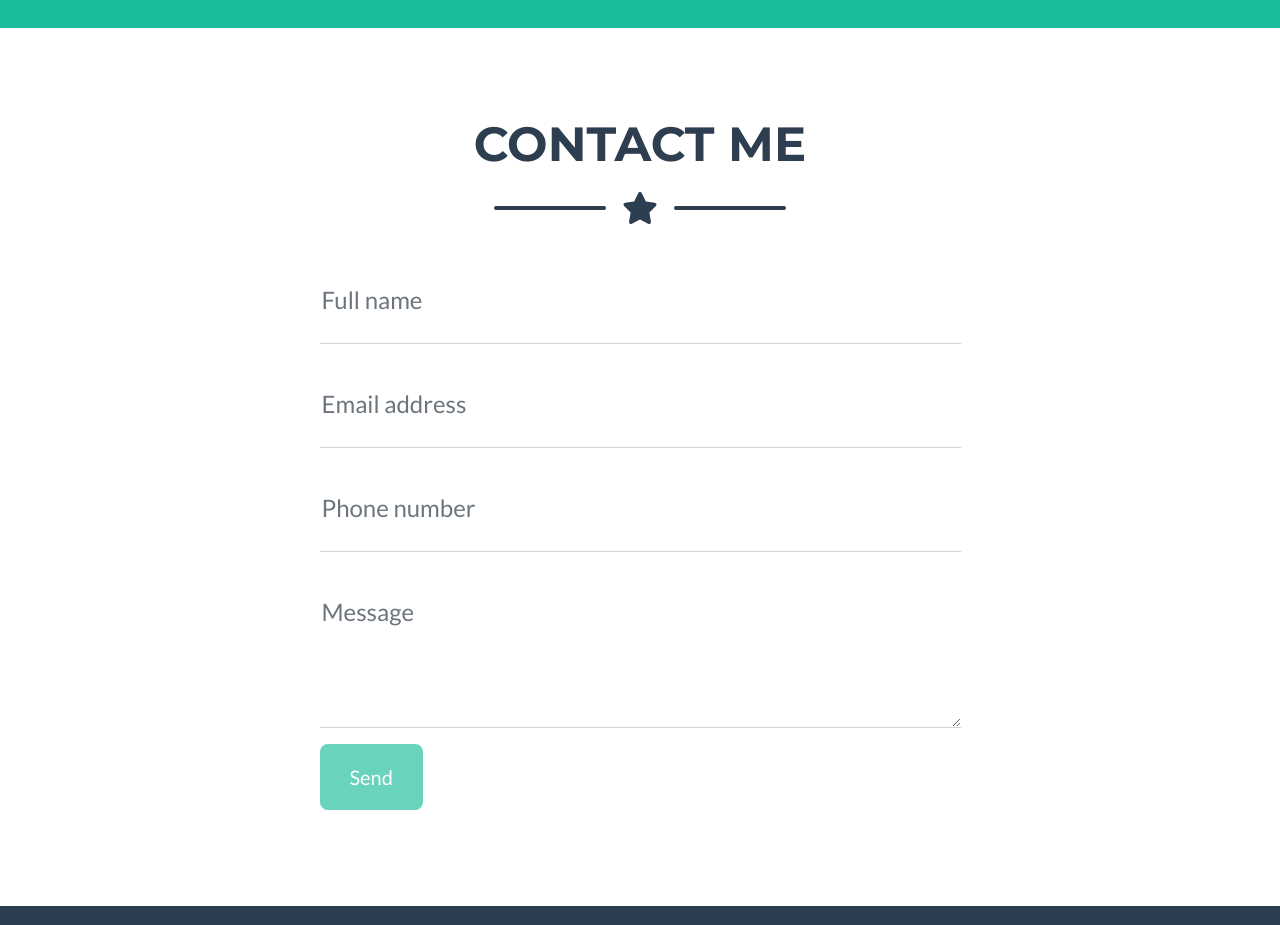
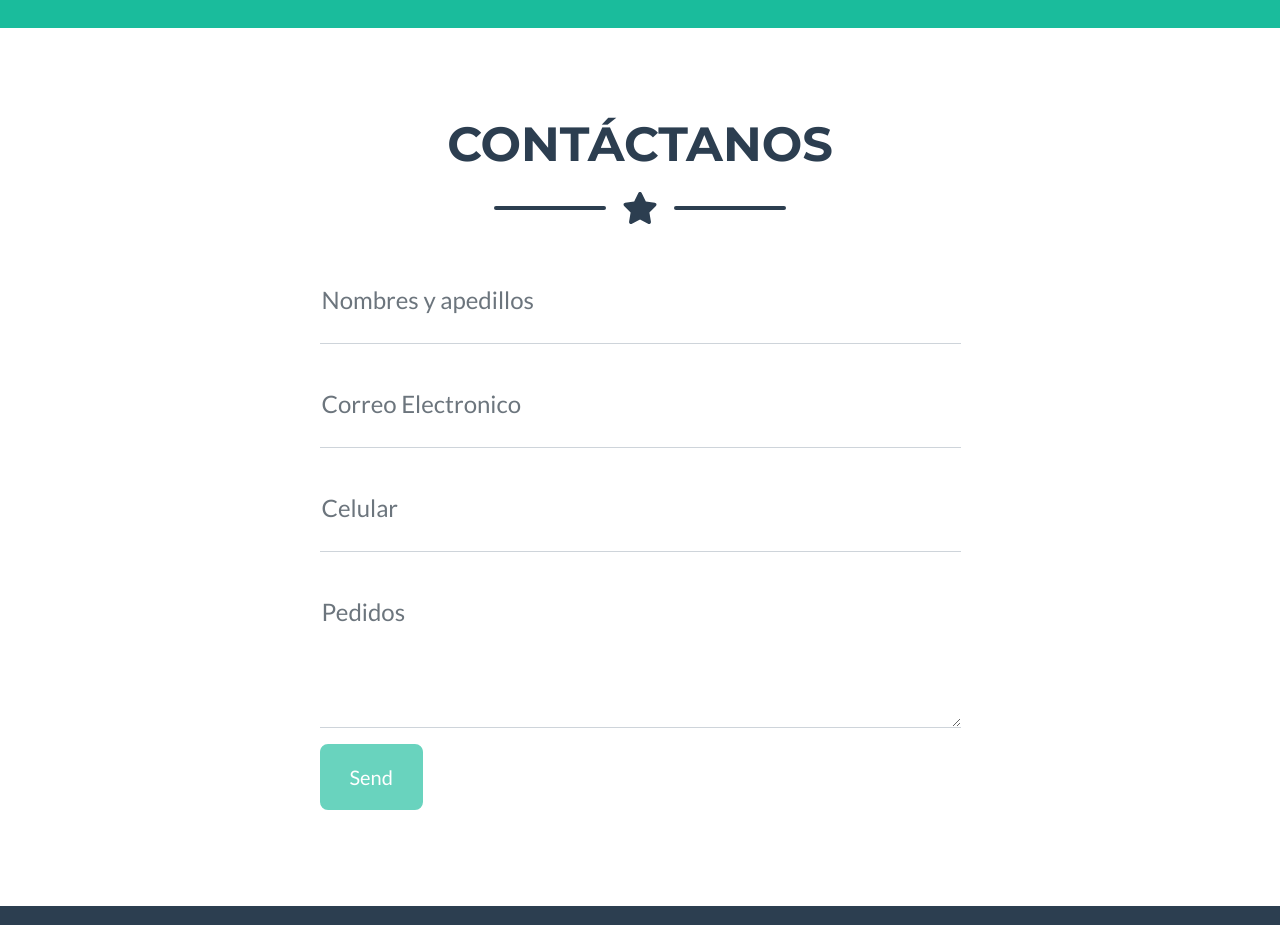
Before and after one commit to KarenMora19/CALZADOS-CAROSITOS, a plain HTML site: page index.html in a window 1280 px wide. Shown: the part 2300-3225 px from the top of the page. Drawn offline with nearby package versions, Linux system fonts and the light colour scheme.

Commit message:
Update index.html

```diff
--- a/index.html
+++ b/index.html
@@ -150,7 +150,7 @@
         <section class="page-section" id="contact">
             <div class="container">
                 <!-- Contact Section Heading-->
-                <h2 class="page-section-heading text-center text-uppercase text-secondary mb-0">Contact Me</h2>
+                <h2 class="page-section-heading text-center text-uppercase text-secondary mb-0">CONTÁCTANOS</h2>
                 <!-- Icon Divider-->
                 <div class="divider-custom">
                     <div class="divider-custom-line"></div>
@@ -171,26 +171,26 @@
                             <!-- Name input-->
                             <div class="form-floating mb-3">
                                 <input class="form-control" id="name" type="text" placeholder="Enter your name..." data-sb-validations="required" />
-                                <label for="name">Full name</label>
+                                <label for="name">Nombres y apedillos</label>
                                 <div class="invalid-feedback" data-sb-feedback="name:required">A name is required.</div>
                             </div>
                             <!-- Email address input-->
                             <div class="form-floating mb-3">
                                 <input class="form-control" id="email" type="email" placeholder="name@example.com" data-sb-validations="required,email" />
-                                <label for="email">Email address</label>
+                                <label for="email">Correo Electronico</label>
                                 <div class="invalid-feedback" data-sb-feedback="email:required">An email is required.</div>
                                 <div class="invalid-feedback" data-sb-feedback="email:email">Email is not valid.</div>
                             </div>
                             <!-- Phone number input-->
                             <div class="form-floating mb-3">
                                 <input class="form-control" id="phone" type="tel" placeholder="(123) 456-7890" data-sb-validations="required" />
-                                <label for="phone">Phone number</label>
+                                <label for="phone">Celular</label>
                                 <div class="invalid-feedback" data-sb-feedback="phone:required">A phone number is required.</div>
                             </div>
                             <!-- Message input-->
                             <div class="form-floating mb-3">
                                 <textarea class="form-control" id="message" type="text" placeholder="Enter your message here..." style="height: 10rem" data-sb-validations="required"></textarea>
-                                <label for="message">Message</label>
+                                <label for="message">Pedidos</label>
                                 <div class="invalid-feedback" data-sb-feedback="message:required">A message is required.</div>
                             </div>
                             <!-- Submit success message-->
```
